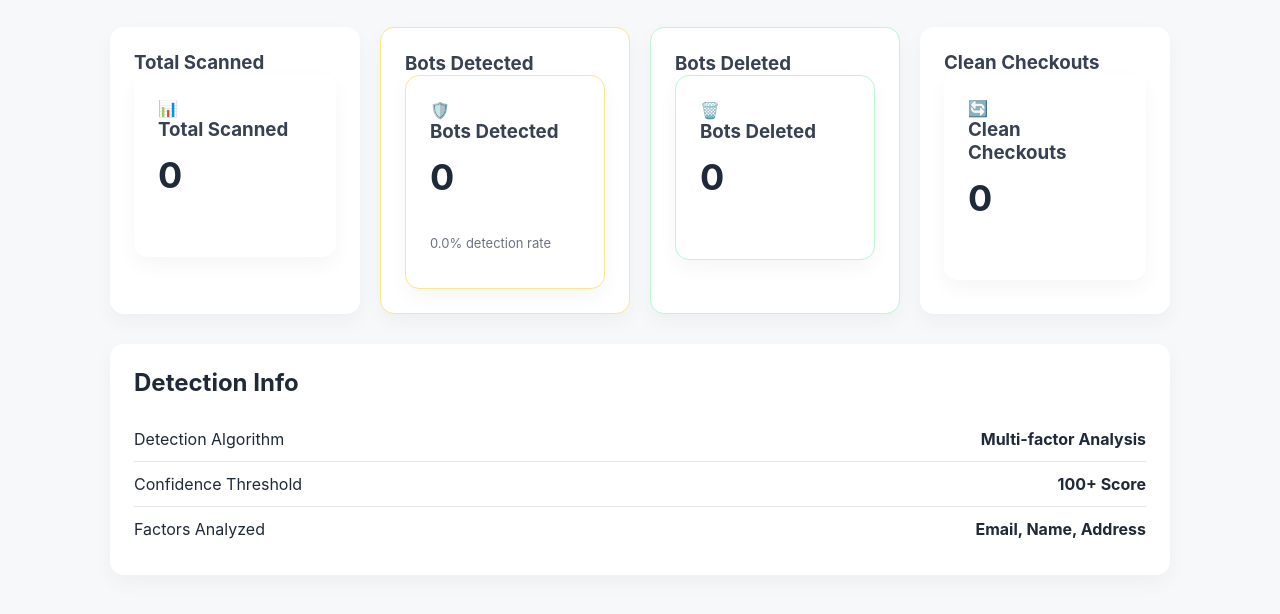
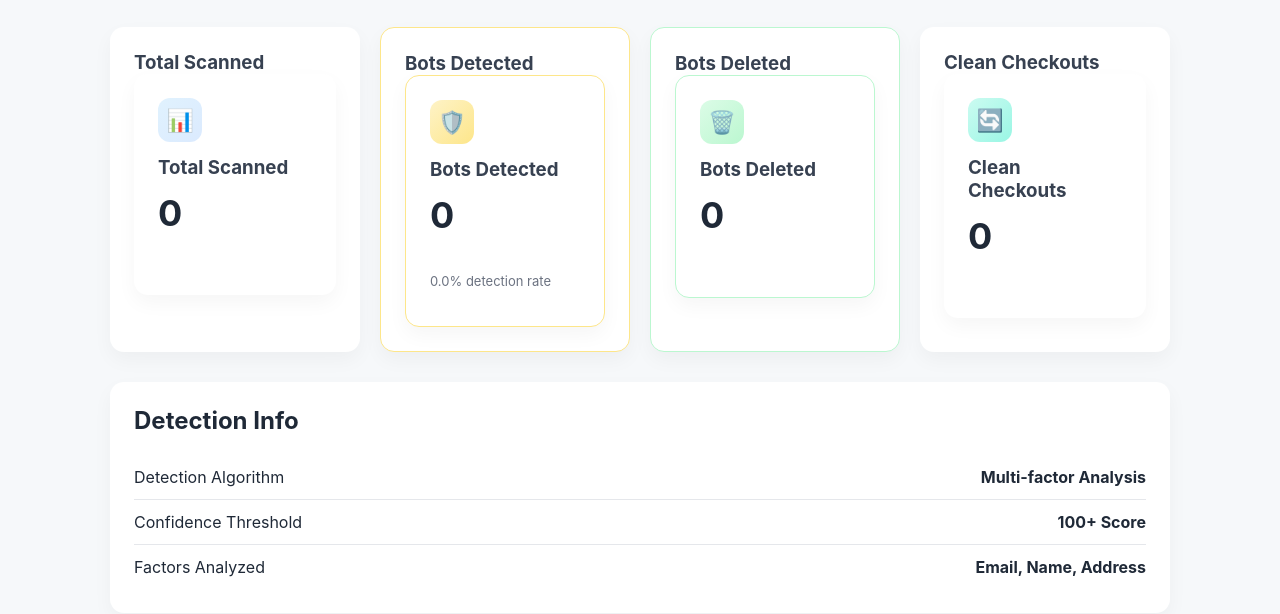
Before and after one commit to ogunwande/bot-checkout-cleaner, a website: page public/index.html in a window 1280 px wide. Shown: the part 192-806 px from the top of the page. Drawn offline with Linux system fonts and the light colour scheme; no server answers.

Commit message:
Update styles.css

```diff
--- a/public/styles.css
+++ b/public/styles.css
@@ -104,3 +104,34 @@ body {
 .info-row:first-of-type {
   border-top: none;
 }
+.icon {
+  width: 44px;
+  height: 44px;
+  border-radius: 12px;
+  display: flex;
+  align-items: center;
+  justify-content: center;
+  font-size: 22px;
+  margin-bottom: 14px;
+}
+
+/* Calm blended colors */
+.icon.blue {
+  background: linear-gradient(135deg, #e0f2fe, #dbeafe);
+  color: #2563eb;
+}
+
+.icon.amber {
+  background: linear-gradient(135deg, #fef3c7, #fde68a);
+  color: #b45309;
+}
+
+.icon.green {
+  background: linear-gradient(135deg, #dcfce7, #bbf7d0);
+  color: #15803d;
+}
+
+.icon.teal {
+  background: linear-gradient(135deg, #ccfbf1, #99f6e4);
+  color: #0f766e;
+}
```
